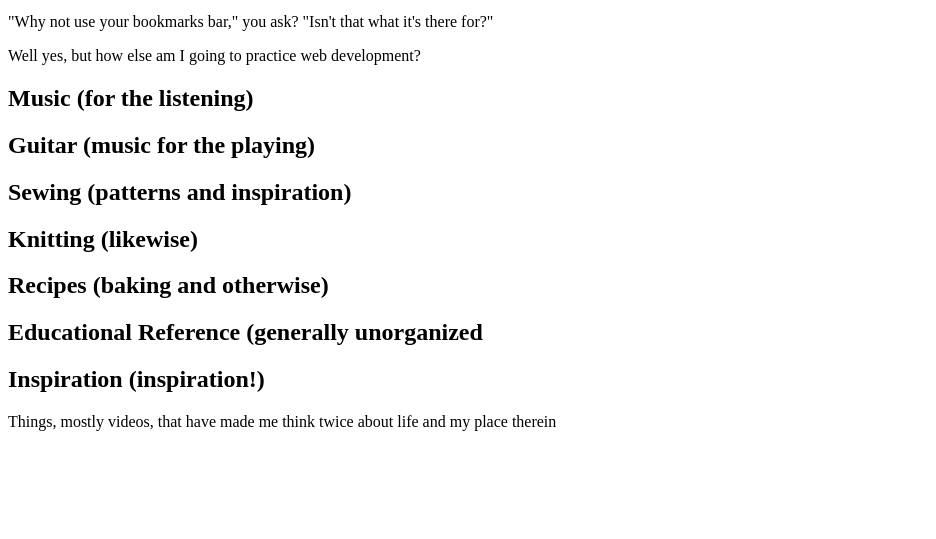
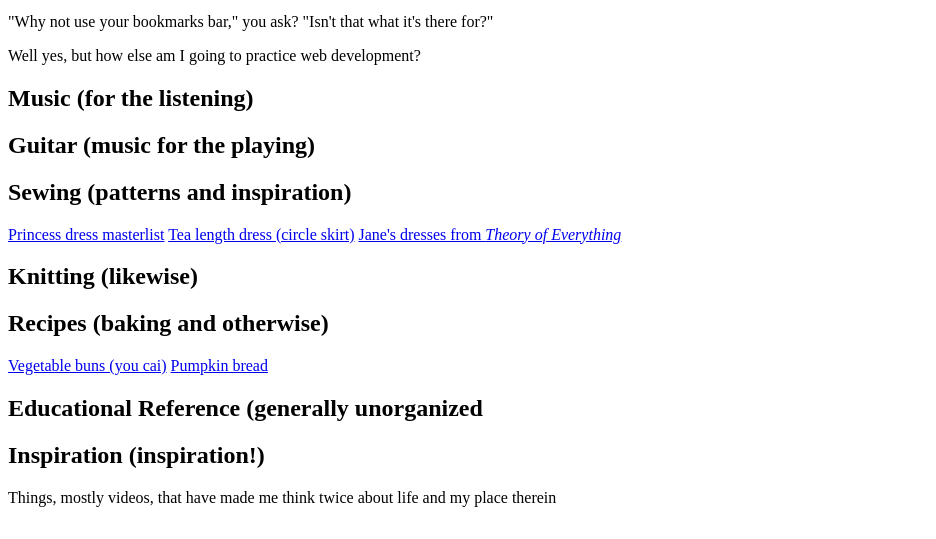
Before and after one commit to KarenWLi/KarenWLi.github.io, a plain HTML site: page link-list.html in a window 1280 px wide. Shown: the part 261-800 px from the top of the page, without its empty margins (0-936 px from the left). Drawn offline with Linux system fonts and the light colour scheme.

Commit message:
initial css

```diff
--- a/link-list.html
+++ b/link-list.html
@@ -22,6 +22,7 @@
                 <p>Welcome to some of my favorite corners of the internet! From fun videos to really good patterns, these are just links I want to hold onto.</p>
                 <p>"Why not use your bookmarks bar," you ask? "Isn't that what it's there for?"</p>
                 <p>Well yes, but how else am I going to practice web development?</p>
+                <!-- use br for break-->
         </div>
 
         <div id="music">
@@ -34,6 +35,9 @@
 
         <div id="sewing">
             <h2>Sewing (patterns and inspiration)</h2>
+            <a href="http://happilygrim.blogspot.com/2013/08/disney-tutorials-for-not-so-grownups.html">Princess dress masterlist</a>
+            <a href="http://thelittlesewist.blogspot.com/2018/05/tea-length-circle-skirt-dress.html">Tea length dress (circle skirt)</a>
+            <a href="http://onscreenstyle.com/2014/12/theory-ofeverything-jane-hawking-felicity-jones-costumes-clothes/">Jane's dresses from <em>Theory of Everything</em></a>
         </div>
 
         <div id="knitting">
@@ -42,6 +46,8 @@
 
         <div id="recipes">
             <h2>Recipes (baking and otherwise)</h2>
+            <a href="https://www.xiachufang.com/recipe/100413409/">Vegetable buns (you cai)</a>
+            <a href="https://www.onceuponachef.com/recipes/spiced-pumpkin-bread.html">Pumpkin bread</a>
         </div>
 
         <div id="reference">
--- a/style.css
+++ b/style.css
@@ -0,0 +1,12 @@
+h1{
+    font-family: Cambria, Cochin, Georgia, Times, 'Times New Roman', serif
+}
+h2{
+    Font-family: Cochin, Georgia, Times, serif
+}
+body{
+    background-color: #F2F2F2
+}
+header{
+    background-color: #fff;
+}
```
Also changed, not shown: index.html (+0 -1 lines).
